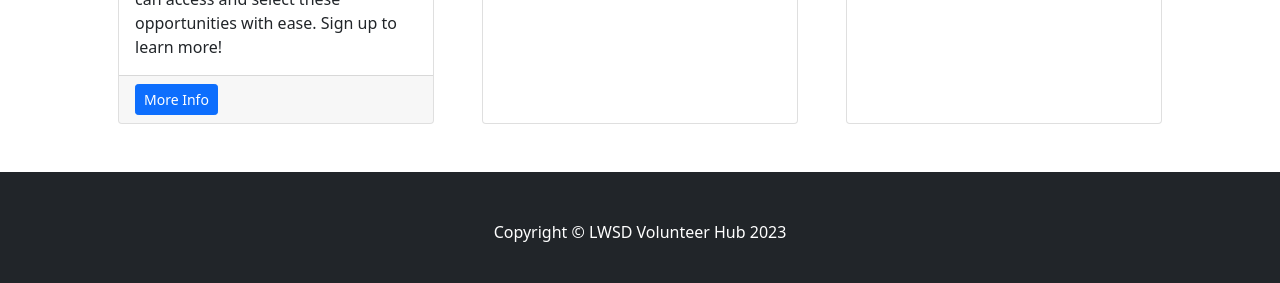
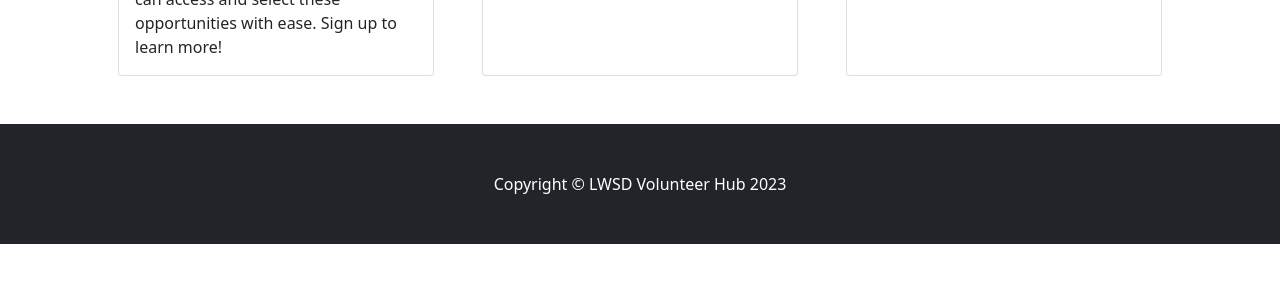
Before and after one commit to ehaabd/ehaabd.github.io, a plain HTML site: page index.html in a window 1280 px wide. Shown: the part 793-1076 px from the top of the page. After the commit the page ends 1037 px from the top, so only its background shows below. Drawn offline with nearby package versions, Linux system fonts and the light colour scheme.

Commit message:
last index.html update (hopefully)

```diff
--- a/index.html
+++ b/index.html
@@ -51,7 +51,6 @@
                             <h2 class="card-title">Connect to Teachers and Students</h2>
                             <p class="card-text">Once you create an account you can put up volunteer opportunities as a teacher or educator, and a student can access and select these opportunities with ease. Sign up to learn more!</p>
                         </div>
-                        <div class="card-footer"><a class="btn btn-primary btn-sm" href="about.html">More Info</a></div>
                     </div>
                 </div>
                 <div class="col-md-4 mb-5">
```
